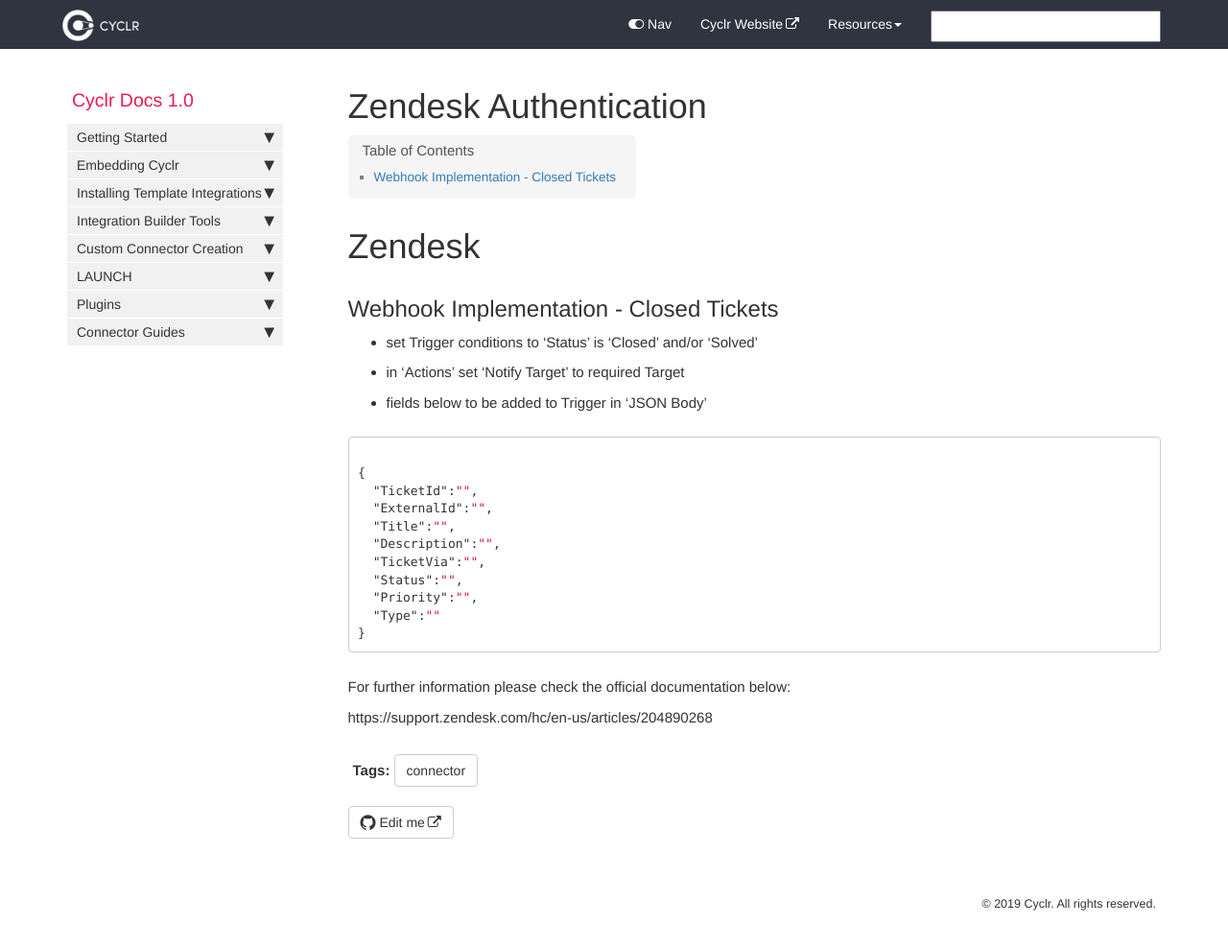
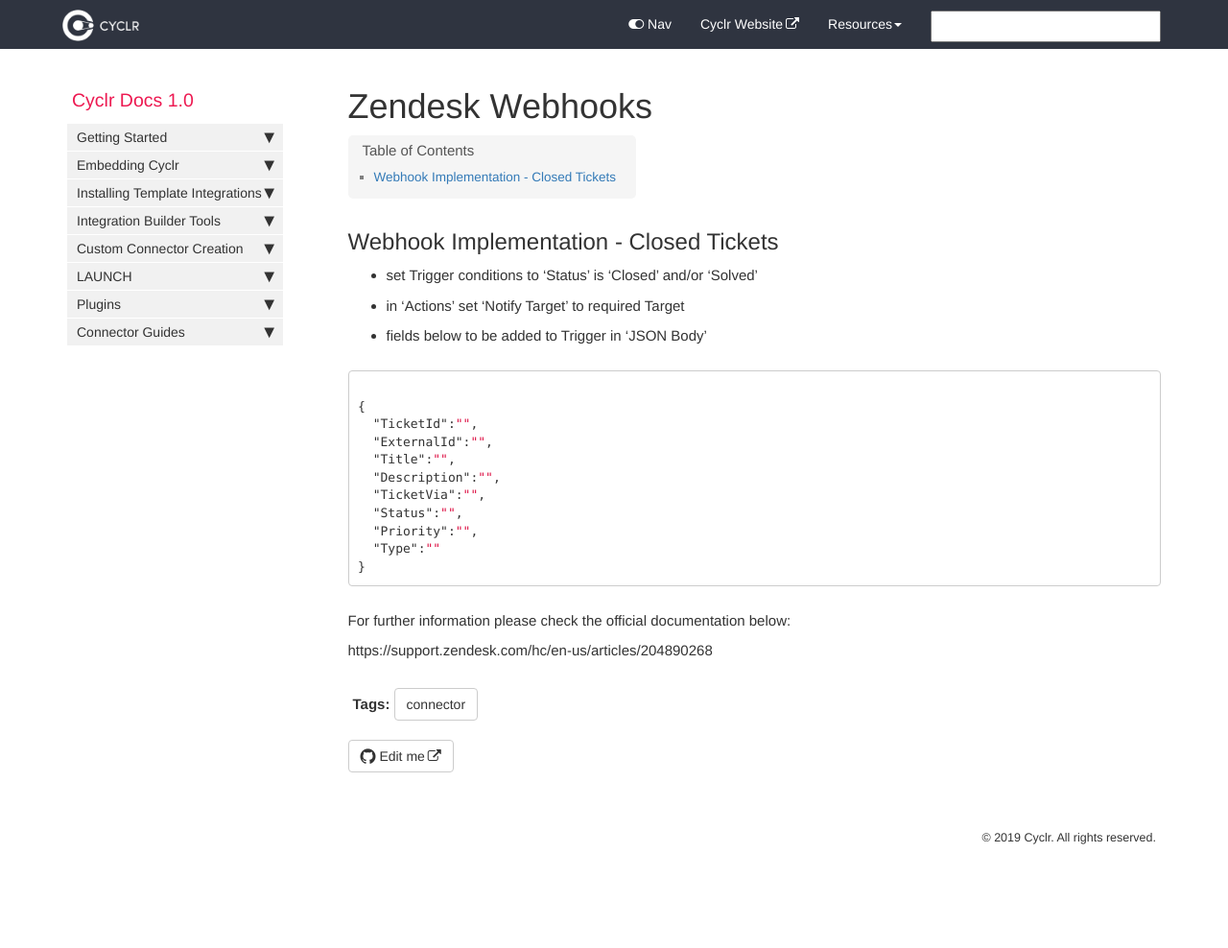
Before and after one commit to sneakysneak/docs, a Jekyll site: the page built from pages/connector-authentication/Zendesk.md, in a window 1280 px wide and 1012 px high. Shown: the top 988 px of the window at 96% size. Built offline with Jekyll 4.4.1, drawn with Linux system fonts in a browser that asks for light colours; nearby versions of some CDN libraries; comment, search, counter and statistics services are not loaded.

Commit message:
Update Zendesk.md

```diff
--- a/pages/connector-authentication/Zendesk.md
+++ b/pages/connector-authentication/Zendesk.md
@@ -1,13 +1,9 @@
 ---
-title: Zendesk Authentication
+title: Zendesk Webhooks
 sidebar: cyclr_sidebar
 permalink: Zendesk-connector
 tags: [connector]
 ---
-
-# Zendesk #
-
-
 
 Webhook Implementation - Closed Tickets
 ---------------------------------------
```
